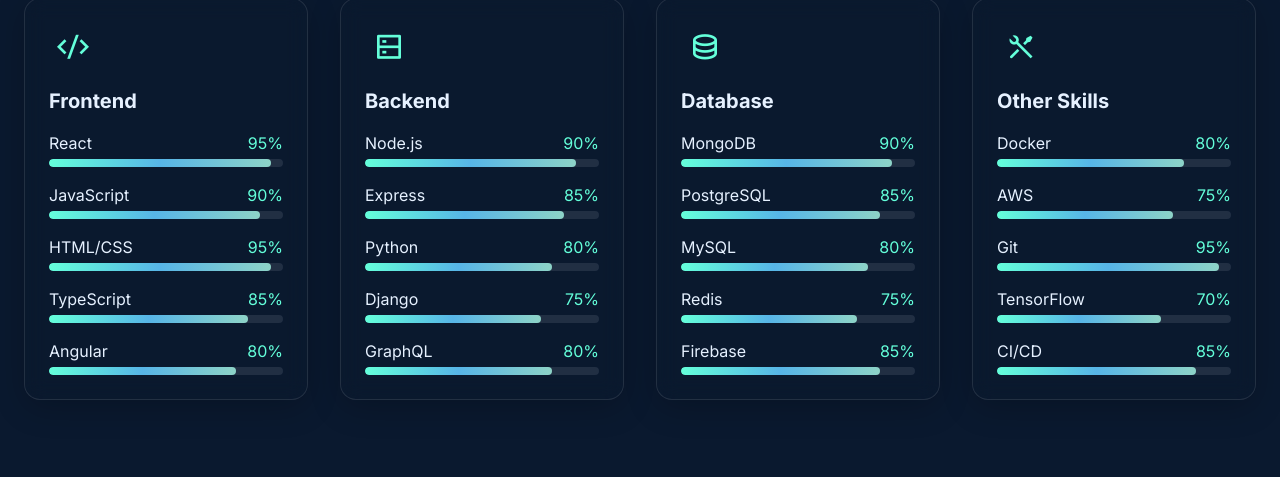
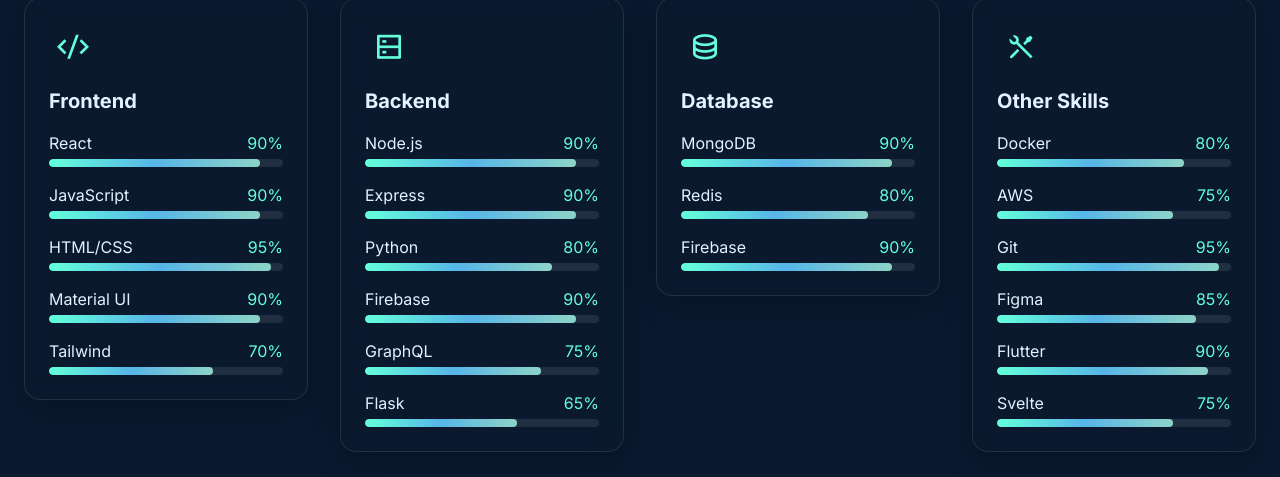
Before and after one commit to RaulLit/adityaraul, a React (Vite) app: page / in a window 1280 px wide. Shown: the part 3030-3507 px from the top of the page. Built offline with nearby package versions, Linux system fonts and the light colour scheme.

Commit message:
Updated skills section

```diff
--- a/src/components/Skills.jsx
+++ b/src/components/Skills.jsx
@@ -5,11 +5,11 @@ const skills = [
     category: "Frontend",
     icon: "ri-code-s-slash-line",
     data: [
-      { label: "React", value: 95 },
+      { label: "React", value: 90 },
       { label: "JavaScript", value: 90 },
       { label: "HTML/CSS", value: 95 },
-      { label: "TypeScript", value: 85 },
-      { label: "Angular", value: 80 },
+      { label: "Material UI", value: 90 },
+      { label: "Tailwind", value: 70 },
     ],
   },
   {
@@ -17,10 +17,11 @@ const skills = [
     icon: "ri-server-line",
     data: [
       { label: "Node.js", value: 90 },
-      { label: "Express", value: 85 },
+      { label: "Express", value: 90 },
       { label: "Python", value: 80 },
-      { label: "Django", value: 75 },
-      { label: "GraphQL", value: 80 },
+      { label: "Firebase", value: 90 },
+      { label: "GraphQL", value: 75 },
+      { label: "Flask", value: 65 },
     ],
   },
   {
@@ -28,10 +29,8 @@ const skills = [
     icon: "ri-database-2-line",
     data: [
       { label: "MongoDB", value: 90 },
-      { label: "PostgreSQL", value: 85 },
-      { label: "MySQL", value: 80 },
-      { label: "Redis", value: 75 },
-      { label: "Firebase", value: 85 },
+      { label: "Redis", value: 80 },
+      { label: "Firebase", value: 90 },
     ],
   },
   {
@@ -41,8 +40,9 @@ const skills = [
       { label: "Docker", value: 80 },
       { label: "AWS", value: 75 },
       { label: "Git", value: 95 },
-      { label: "TensorFlow", value: 70 },
-      { label: "CI/CD", value: 85 },
+      { label: "Figma", value: 85 },
+      { label: "Flutter", value: 90 },
+      { label: "Svelte", value: 75 },
     ],
   },
 ];
@@ -70,7 +70,7 @@ const Skills = () => {
 
         <div className="grid grid-cols-1 md:grid-cols-2 lg:grid-cols-4 gap-8">
           {skills.map((section, idx) => (
-            <div className="glass-card p-6 rounded-2xl" key={idx}>
+            <div className="glass-card p-6 rounded-2xl h-fit" key={idx}>
               <div className="w-12 h-12 flex items-center justify-center mb-4 text-[#64FFDA]">
                 <i className={`${section.icon} ri-2x`}></i>
               </div>
--- a/src/index.css
+++ b/src/index.css
@@ -2,12 +2,8 @@
 
 @layer utilities {
   .text-highlight {
-    color: #64FFDA;
+    color: #64ffda;
   }
-}
-
-.glassmorphism {
-  @apply bg-white/10 backdrop-blur-lg rounded-xl shadow-lg;
 }
 
 .text-primary {
@@ -15,11 +11,13 @@
   color: rgb(10 25 47 / var(--tw-text-opacity, 1));
 }
 
-:where([class^="ri-"])::before { content: "\f3c2"; }
+:where([class^="ri-"])::before {
+  content: "\f3c2";
+}
 body {
-  font-family: 'Inter', sans-serif;
-  background-color: #0A192F;
-  color: #E6F1FF;
+  font-family: "Inter", sans-serif;
+  background-color: #0a192f;
+  color: #e6f1ff;
   scroll-behavior: smooth;
 }
 .glass {
@@ -50,15 +48,17 @@ body {
 }
 .skill-progress {
   height: 100%;
-  background: linear-gradient(90deg, #64FFDA 0%, #57B5E7 50%, #8DD3C7 100%);
+  background: linear-gradient(90deg, #64ffda 0%, #57b5e7 50%, #8dd3c7 100%);
   border-radius: 4px;
 }
-input, textarea {
+input,
+textarea {
   background: rgba(230, 241, 255, 0.05);
-  color: #E6F1FF;
+  color: #e6f1ff;
   outline: none;
 }
-input:focus, textarea:focus {
+input:focus,
+textarea:focus {
   border-color: rgba(230, 241, 255, 0.3);
   box-shadow: 0 0 0 2px rgba(100, 255, 218, 0.2);
 }
@@ -117,10 +117,11 @@ button {
   left: 0;
   width: 0;
   height: 2px;
-  background-color: #64FFDA;
+  background-color: #64ffda;
   transition: width 0.3s ease;
 }
-.nav-link:hover::after, .nav-link.active::after {
+.nav-link:hover::after,
+.nav-link.active::after {
   width: 100%;
 }
 .custom-checkbox {
@@ -135,8 +136,8 @@ button {
   position: relative;
 }
 .custom-checkbox:checked {
-  background: #64FFDA;
-  border-color: #64FFDA;
+  background: #64ffda;
+  border-color: #64ffda;
 }
 .custom-checkbox:checked::before {
   content: "✓";
@@ -144,6 +145,6 @@ button {
   top: 50%;
   left: 50%;
   transform: translate(-50%, -50%);
-  color: #0A192F;
+  color: #0a192f;
   font-size: 12px;
 }
```
